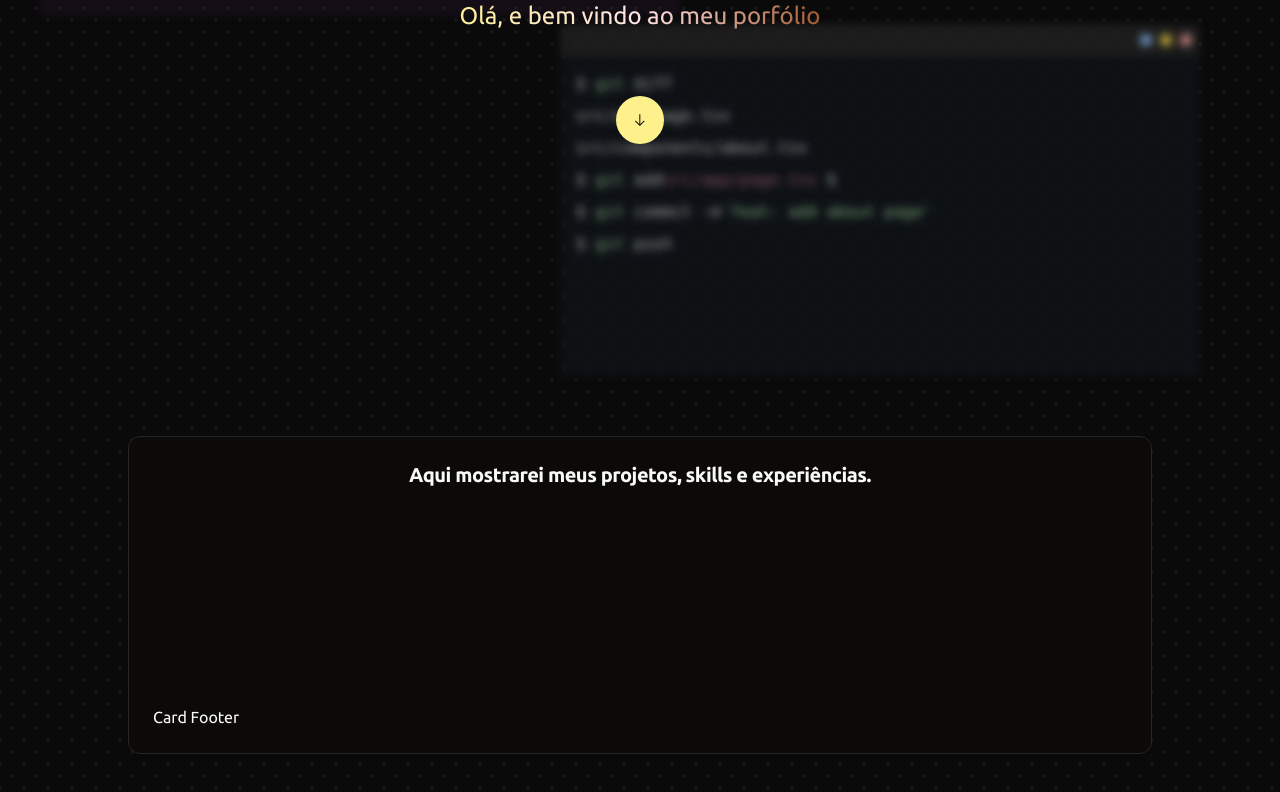
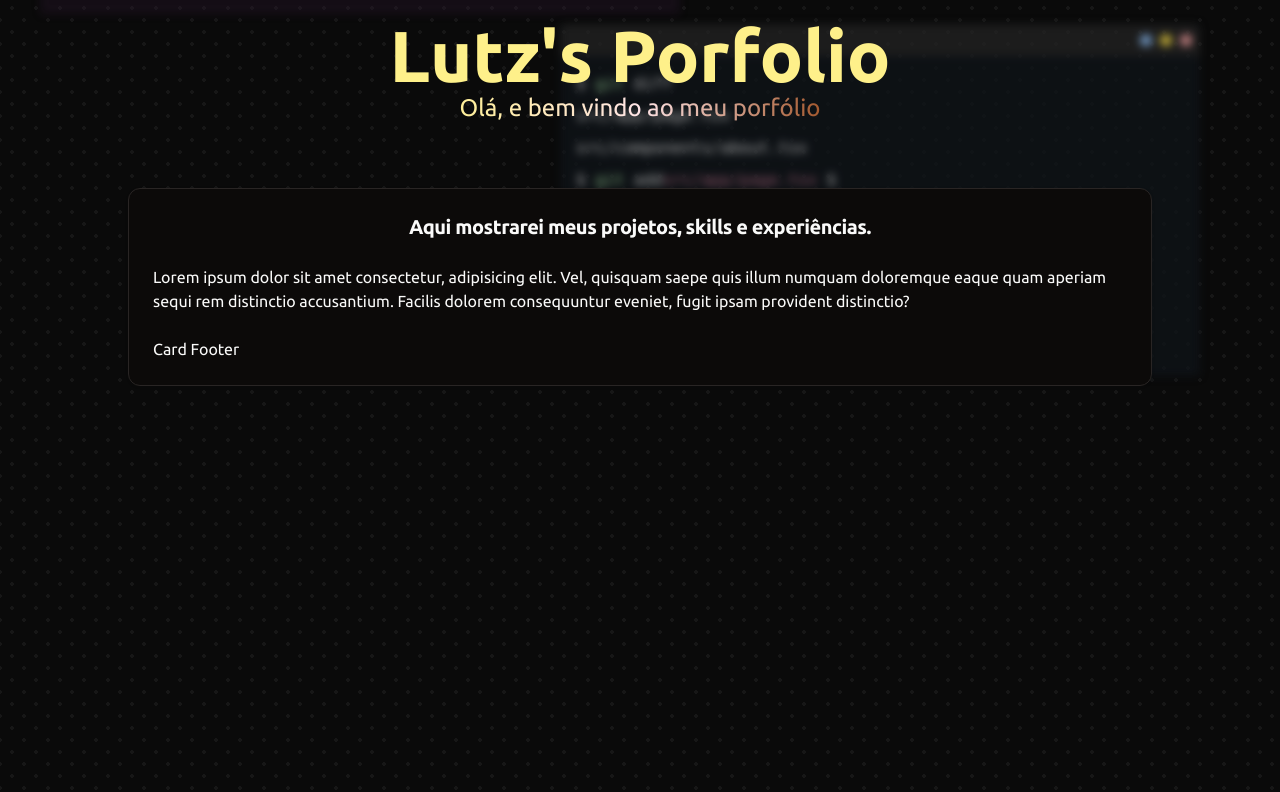
Before and after one commit to gelutz/portfolio, a Next.js app: page / in a window 1280 px wide. Shown: the part 364-1156 px from the top of the page. Built offline with nearby package versions, Linux system fonts and the light colour scheme.

Commit message:
feat: reescrevi o README

```diff
--- a/src/app/page.tsx
+++ b/src/app/page.tsx
@@ -3,18 +3,8 @@
 import { Card, CardContent, CardFooter, CardHeader, CardTitle } from "@/components/ui/card";
 
 import Terminal from "@/components/terminal";
-import { GoArrowDown } from "react-icons/go";
 
 export default function Home () {
-    const scrollToCard = () => {
-        const cardSection = document.getElementById('card-section');
-        if (cardSection) {
-            cardSection.scrollIntoView({
-                behavior: 'smooth',
-                block: 'start'
-            });
-        }
-    };
 
     return (
         <div className="w-full font-ubuntu h-full dark relative">
@@ -22,21 +12,14 @@ export default function Home () {
 
             <Terminal className="fixed bottom-10 right-20 -z-10 blur-sm opacity-75 bg-[#0F1419] animate-scroll-up-slower" />
 
-            <div className="hero-section h-screen flex flex-col text-nowrap items-center justify-center relative">
+            <div className="pt-[30%] flex flex-col text-nowrap items-center justify-center relative">
                 <h1 className="text-4xl sm:text-7xl font-bold text-yellow-200">Lutz&apos;s Porfolio</h1>
                 <p className="text-lg sm:text-2xl gradiente text-center text-wrap px-8">
                     Olá, e bem vindo ao meu porfólio
                 </p>
-
-                <button
-                    onClick={scrollToCard}
-                    className="mt-16 p-4 rounded-full bg-yellow-200 text-preto hover:bg-yellow-300 transition-all duration-300 ease-[cubic-bezier(0.4,0,0.2,1)] transform hover:scale-105"
-                >
-                    <GoArrowDown />
-                </button>
             </div>
 
-            <div id="card-section" className="w-[90%] h-screen md:w-[80%] mx-auto scroll-mt-20">
+            <div className="w-[90%] pt-16 h-screen md:w-[80%] mx-auto scroll-mt-20">
                 <Card>
                     <CardHeader>
                         <CardTitle className="text-center text-xl">
@@ -44,13 +27,7 @@ export default function Home () {
                         </CardTitle>
                     </CardHeader>
                     <CardContent>
-                        <br />
-                        <br />
-                        <br />
-                        <br />
-                        <br />
-                        <br />
-                        <br />
+                        Lorem ipsum dolor sit amet consectetur, adipisicing elit. Vel, quisquam saepe quis illum numquam doloremque eaque quam aperiam sequi rem distinctio accusantium. Facilis dolorem consequuntur eveniet, fugit ipsam provident distinctio?
 
                     </CardContent>
                     <CardFooter>
```
Also changed, not shown: src/app/layout.tsx (+4 -4 lines), 1 other file (tests, documents, lock files or other folders).
